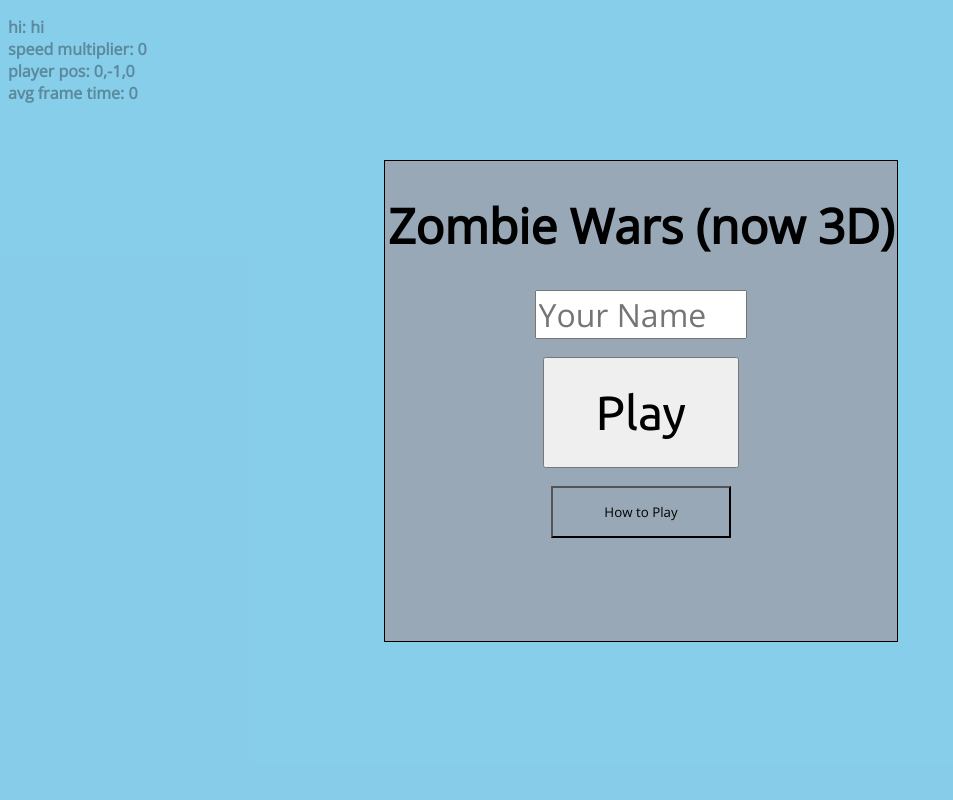
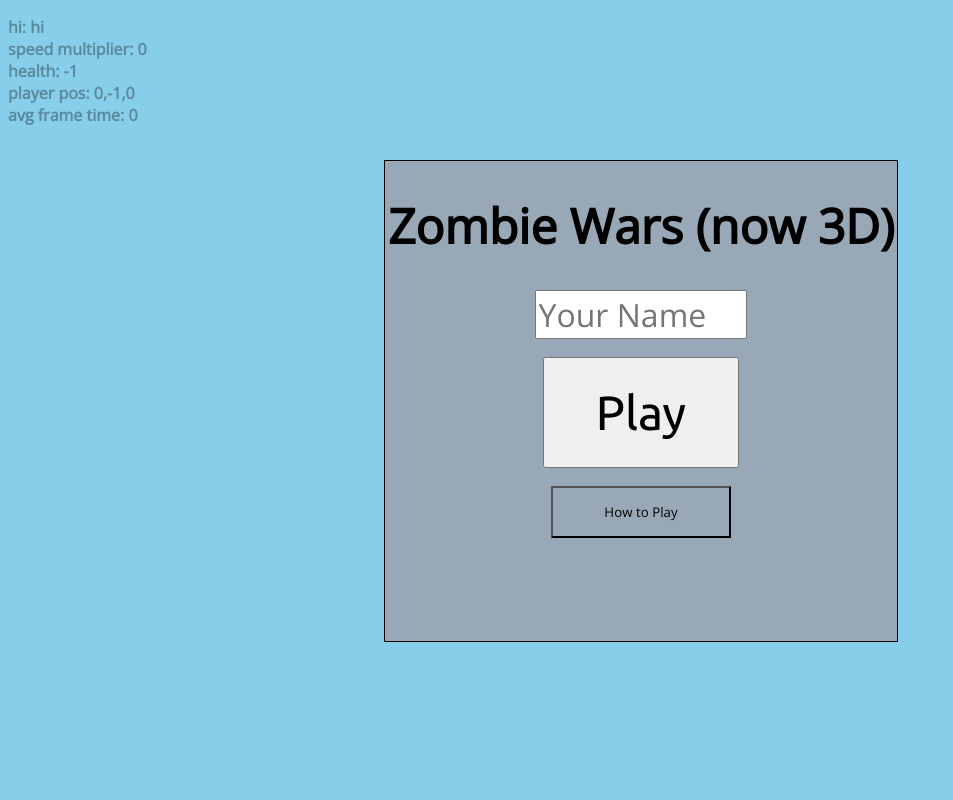
Before and after one commit to Greb-the-awesome/webdev, a Flask app: page /zombiewars3d in a window 1280 px wide. Shown: the whole page, without its empty margins (0-953 px from the left). Run offline with Flask 2, Linux system fonts and the light colour scheme; some libraries are stand-ins or nearby versions.

Commit message:
zombie wars 3dclear

```diff
--- a/static/zombiegame_updated_3d/classes.js
+++ b/static/zombiegame_updated_3d/classes.js
@@ -16,6 +16,8 @@ class MyPlayer {
 		this.userInputVelocity = glMatrix.vec3.fromValues(0.0, 0.0, 0.0);
 
 		this.acceleration = 0.000000002; // + 0.02 per frame
+
+		this.health = 100;
 	}
 	updatePos() {
 		glMatrix.vec3.add(this.cameraPos, this.cameraPos, this.velocity);
@@ -58,7 +60,10 @@ class Bullet {
 		return _aList(cube, this.pos[0], this.pos[1], this.pos[2]);
 	}
 }
-
+var epsilon = 1;
+function closeTo(a, b) {
+	return Math.abs(a - b) < epsilon;
+}
 class Zombie {
 	constructor(pos) {
 		this.pos = pos;
@@ -66,8 +71,12 @@ class Zombie {
 	}
 	updatePos() {
 		// player speed (walking) is 0.136/frame so zombie is 0.14 (so u can only run to escape zombie)
-		if (myPlayer.cameraPos[0] > this.pos[0]) { this.pos[0] += 0.14; } else { this.pos[0] -= 0.14; }
-		if (myPlayer.cameraPos[2] > this.pos[2]) { this.pos[2] += 0.14; } else { this.pos[2] -= 0.14; }
+		if (myPlayer.cameraPos[0] > this.pos[0] && !closeTo(myPlayer.cameraPos[0], this.pos[0])) { this.pos[0] += 0.14; }
+		else { this.pos[0] -= 0.14; }
+
+		if (myPlayer.cameraPos[2] > this.pos[2] && !closeTo(myPlayer.cameraPos[2], this.pos[2])) { this.pos[2] += 0.14; }
+		else { this.pos[2] -= 0.14; }
+
 		this.pos[1] = getTerrain(this.pos[0], this.pos[2]);
 		return _aList(zombiePos.position, this.pos[0], this.pos[1], this.pos[2]);
 	}
--- a/static/zombiegame_updated_3d/minecraft.js
+++ b/static/zombiegame_updated_3d/minecraft.js
@@ -129,6 +129,9 @@ function loadObj(url, mtlUrl, callback) {
 }
 
 var assdfd;
+var WORLDEND = 3;
+var WORLDSTART = -3;
+var overlay, oCtx;
 function divisionOnLoad(gl) {
 	noise.seed(6969); // the funny number
 	// size the canvas
@@ -138,11 +141,17 @@ function divisionOnLoad(gl) {
 		document.defaultView.getComputedStyle(canvas, "wot do i put here").height.replace("px", ""), 10);
 	gl.viewport(0, 0, canvas.width, canvas.height);
 
+	overlay = document.getElementById("overlay");
+	overlay.width = canvas.width;
+	overlay.height = canvas.height;
+	oCtx = overlay.getContext("2d");
+	oCtx.fillStyle = "#00DDDD";
+
 	document.addEventListener("pointerlockchange", pauseMenu, false);
 
 	// terrain gen
-	for (let x=-3; x<3; x++) {
-		for (let z=-3; z<3; z++) {
+	for (let x=WORLDSTART; x<WORLDEND; x++) {
+		for (let z=WORLDSTART; z<WORLDEND; z++) {
 			chunks[[x * 10, z * 10]] = new Chunk([x * 10, z * 10]);
 		}
 	}
@@ -182,7 +191,6 @@ function divisionOnLoad(gl) {
 	loadObj("/static/multiplayer_3d_game/zombie.obj", "/static/multiplayer_3d_game/zombie.mtl", function(res) {
 		zombiePos = res;
 		addObjPositions(res.position, res.color, res.normal);
-		new Zombie([0, 0, 0]);
 		flushObj();
 	});
 
@@ -217,10 +225,15 @@ function debugRefresh() {
 	document.getElementById("debugStuff").innerHTML = disp;
 }
 
+function ded() {
+	window.clearInterval(mainHandle);
+	oCtx.font = "40px Open Sans";
+	oCtx.fillText("you died lmao", overlay.width * 0.3, overlay.height * 0.4);
+}
 
 function onCameraTurn(e) {
-	myPlayer.yaw   += e.movementX * 0.07;
-	myPlayer.pitch -= e.movementY * 0.07;
+	myPlayer.yaw   += e.movementX * 0.1;
+	myPlayer.pitch -= e.movementY * 0.1;
 	if (myPlayer.pitch > 89) { myPlayer.pitch = 89; }
 	if (myPlayer.pitch < -89) { myPlayer.pitch = -89; }
 
@@ -262,6 +275,7 @@ var numFrames = 0;
 function loop() {
 	var before = Date.now();
 	gl.clear(gl.COLOR_BUFFER_BIT | gl.DEPTH_BUFFER_BIT);
+	oCtx.clearRect(0, 0, overlay.width, overlay.height);
 	// wasd
 	// var playerVelXZ = Math.sqrt(myPlayer.userInputVelocity[0]**2 + myPlayer.userInputVelocity[2]**2);
 	// var tooFast = playerVelXZ > 0.02;
@@ -324,7 +338,8 @@ function loop() {
 				if (checkCollision([zomb.pos[0],zomb.pos[1]+3,zomb.pos[2]], bullet.pos, [1,2,1], [1,1,1])) {zombies.splice(zombNum, 1);}
 				zombNum++;
 			}
-			if (bullet.pos[0] > 200 || bullet.pos[0] < -200 || bullet.pos[2] > 200 || bullet.pos[2] < -200) {
+			if (bullet.pos[0] > 200 || bullet.pos[0] < -200 || bullet.pos[2] > 200 || bullet.pos[2] < -200 ||
+				bullet.pos[1] < getTerrain(bullet.pos[0], bullet.pos[2])) {
 				bullets.splice(bulletNum, 1);
 			} else {
 				finalBullet = finalBullet.concat(bullet.updatePos());
@@ -336,13 +351,23 @@ function loop() {
 		buffer.vertexNormal[1] = mList([0, 1, 0], buffer.vertexPosition[1].length);
 		flushRB(0, shaderProgram);
 		objInfos.position = [];
+		objInfos.color = [];
+		objInfos.normal = [];
 		for (zombie of zombies) {
 			objInfos.position = objInfos.position.concat(zombie.updatePos());
+			objInfos.color = objInfos.color.concat(zombiePos.color);
+			objInfos.normal = objInfos.normal.concat(zombiePos.normal);
+			if (checkCollision(myPlayer.cameraPos, [zombie.pos[0],zombie.pos[1]+3,zombie.pos[2]], [1, 1.6, 1], [1.5,2,1.5])) {
+				myPlayer.health -= 1;
+			}
 		}
+		if (myPlayer.health < 0) {ded();}
+		debugDispNow["health"] = myPlayer.health;
 		flushObj();
 	}
-	if (Math.floor(Math.random() * 40) == 8) {
-		new Zombie([Math.random() * 30, 0, Math.random() * 30]);
+	if (Math.floor(Math.random() * 80) == 8) {
+		var worldwidth = (WORLDEND - WORLDSTART) * 10;
+		new Zombie([Math.random() * worldwidth - WORLDEND * 10, 0, Math.random() * worldwidth - WORLDEND * 10]);
 	}
 	{ // yum yum render em up
 		var posPlusFront = glMatrix.vec3.create();
@@ -382,6 +407,9 @@ function loop() {
 		useShader(billboardShader);
 		gl.drawArrays(gl.TRIANGLES, 0, billboardPositions.length / 3);
 		gl.enable(gl.DEPTH_TEST);
+
+		oCtx.fillRect(overlay.width * 0.3, overlay.height * 0.9, overlay.width * 0.4*myPlayer.health/100, overlay.height * 0.09);
+		oCtx.strokeRect(overlay.width * 0.3, overlay.height * 0.9, overlay.width * 0.4, overlay.height * 0.09);
 	}
 	frameSum += Date.now() - before;
 	numFrames += 1;
@@ -392,5 +420,4 @@ window.setInterval(function() {
 	frameSum = 0;
 	numFrames = 0;
 }, 500);
-
-window.setInterval(loop, 25);
+var mainHandle = window.setInterval(loop, 25);
--- a/templates/zombiewars3d.html
+++ b/templates/zombiewars3d.html
@@ -17,7 +17,9 @@
 		<link href="https://fonts.googleapis.com/css2?family=Open+Sans:wght@300&family=Ubuntu&display=swap" rel="stylesheet">
 	</head>
 	<body>
-		<canvas id="canvas" width="1000" height="1000" style="width: 100%; height:100%"></canvas>
+		<canvas id="canvas" width="1000" height="1000" style="width: 100%; height:100%;"></canvas>
+		<canvas id="overlay" width="1000" height="1000"
+		style="width: 100%; height:100%; position:absolute; top:0;left:0;"></canvas>
 		<p id = "debugStuff" style="position: absolute;left:10;top:0;font-weight:bold;"></p>
 		<!-- ------home screen------- -->
 		<div class="homeDiv" id="homeDiv">
```
